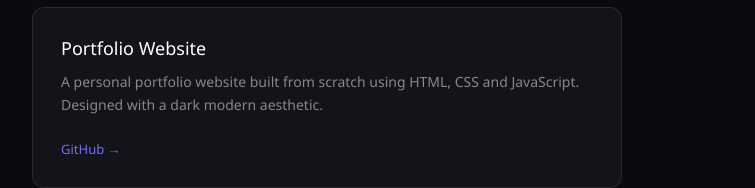
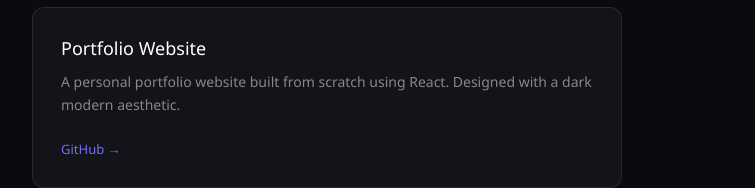
Before and after one commit to Dhairyabrahmbhatt1/portfolio-react, a React (Create React App) app: page / in a window 1280 px wide. Shown: the part 1098-1286 px from the top of the page, without its empty margins (8-763 px from the left). Built offline with nearby package versions, Linux system fonts and the light colour scheme.

Commit message:
changed a project

```diff
--- a/src/components/Projects.js
+++ b/src/components/Projects.js
@@ -4,8 +4,8 @@ function Projects() {
     const projects = [
         {
             title: 'Portfolio Website',
-            description: 'A personal portfolio website built from scratch using HTML, CSS and JavaScript. Designed with a dark modern aesthetic.',
-            link: 'https://github.com/Dhairyabrahmbhatt1/portfolio'
+            description: 'A personal portfolio website built from scratch using React. Designed with a dark modern aesthetic.',
+            link: 'https://github.com/Dhairyabrahmbhatt1/portfolio-react'
         }
     ];
 
```
